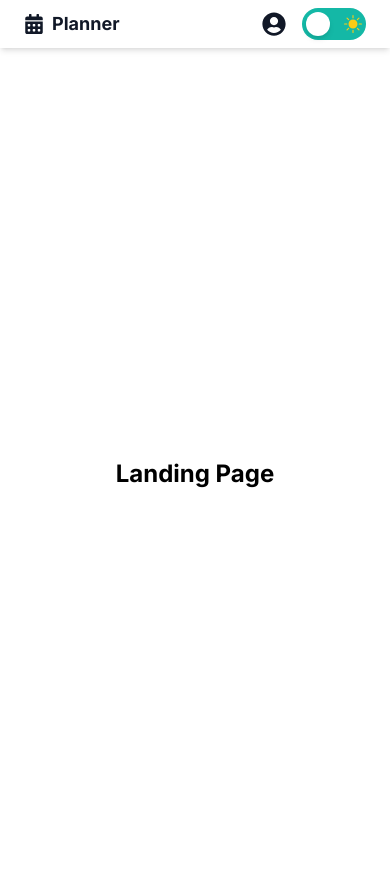
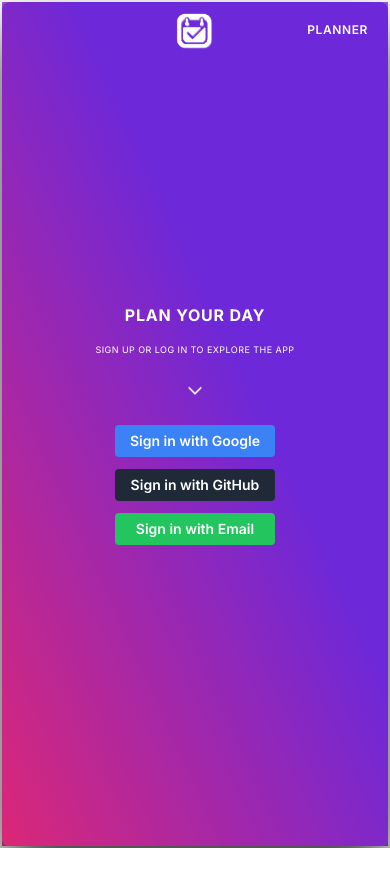
Before and after one commit to Oluwatobii/planner, a Next.js app: page / in a window 390 px wide. Shown: the top 886 px of the page. After the commit the page ends 848 px from the top, so only its background shows below. Built offline with nearby package versions, Linux system fonts and the light colour scheme.

Commit message:
CDE-2: Creating a responsive landing page

```diff
--- a/src/app/layout.tsx
+++ b/src/app/layout.tsx
@@ -16,7 +16,7 @@ export const metadata: Metadata = {
   title: 'Planner',
   description: 'Plan your day, own your time.',
   icons: {
-    icon: '/planner.png'
+    icon: '/planner.svg'
   }
 }
 
@@ -27,7 +27,7 @@ export default function RootLayout({ children }: Readonly<{ children: React.Reac
         <Themes>
           <ApplicationWrapper>
             <Header />
-            <main className="flex justify-center p-1">{children}</main>
+            <main className="flex justify-center p-[2px]">{children}</main>
           </ApplicationWrapper>
         </Themes>
       </body>
--- a/src/app/page.tsx
+++ b/src/app/page.tsx
@@ -1,16 +1,61 @@
-'use client'
-
-import { useContext } from 'react'
-
-import { AppContext } from '@/contexts/Application'
+import Image from 'next/image'
 
 export default function Home() {
-  const context = useContext(AppContext)
+  return (
+    <div
+      className="w-screen h-screen flex items-center justify-center"
+      style={{ background: 'linear-gradient(to top right, #ec4899, #8b5cf6 60%)' }} // Outer box gradient
+    >
+      <div
+        className="relative bg-opacity-10 p-6 md:p-12 rounded-lg shadow-3xl w-full md:w-11/12 h-full md:h-2/3 flex flex-col items-center justify-center"
+        style={{ background: 'linear-gradient(to top right, #db2777, #6d28d9 60%)' }} // Inner box gradient
+      >
+        <div className="absolute top-7 md:top-10 transform -translate-y-1/2">
+          <Image
+            src="/planner.png"
+            alt="Logo"
+            width={80}
+            height={80}
+            className="mx-auto filter invert"
+            style={{ filter: 'invert(100%) brightness(2)' }}
+          />
+        </div>
 
-  console.log({ context })
-  return (
-    <div className="w-screen h-screen flex justify-center items-center">
-      <h1 className="text-2xl font-bold text-grey-900 dark:text-white">Landing Page</h1>
+        <div className="relative z-10 text-center text-white">
+          <h1 className="text-1xl md:text-5xl font-bold tracking-wider">PLAN YOUR DAY</h1>
+          <p className="mt-4 text-[9px] md:text-xs uppercase tracking-wider">Sign up or log in to explore the app</p>
+
+          <div className="mt-6 animate-bounce">
+            <svg
+              xmlns="http://www.w3.org/2000/svg"
+              fill="none"
+              viewBox="0 0 24 24"
+              stroke="currentColor"
+              className="w-5 h-5 md:w-6 md:h-6 mx-auto"
+            >
+              <path strokeLinecap="round" strokeLinejoin="round" strokeWidth="2" d="M19 9l-7 7-7-7" />
+            </svg>
+          </div>
+
+          <div className="mt-6 space-y-3 md:space-y-4 flex flex-col items-center">
+            <button className="w-40 bg-blue-500 hover:bg-blue-600 text-white text-sm font-semibold py-1.5 md:py-2 px-3 rounded">
+              Sign in with Google
+            </button>
+            <button className="w-40 bg-gray-800 hover:bg-gray-900 text-white text-sm font-semibold py-1.5 md:py-2 px-3 rounded">
+              Sign in with GitHub
+            </button>
+            <button className="w-40 bg-green-500 hover:bg-green-600 text-white text-sm font-semibold py-1.5 md:py-2 px-3 rounded">
+              Sign in with Email
+            </button>
+          </div>
+        </div>
+
+        <div className="absolute top-5 md:top-10 right-5 md:right-10">
+          <p className="text-white uppercase text-xs font-semibold tracking-wider">Planner</p>
+        </div>
+
+        <div className="absolute bottom-0 right-0"></div>
+      </div>
     </div>
   )
 }
--- a/src/components/Header/index.tsx
+++ b/src/components/Header/index.tsx
@@ -1,17 +1,19 @@
 'use client'
 
-import { useState, useEffect, useContext } from 'react'
+import { useState, useContext } from 'react'
 
 import { useTheme } from 'next-themes'
 
 import { BsSunFill } from 'react-icons/bs'
 
-import { FaMoon, FaSearch, FaUserCircle, FaCalendarAlt } from 'react-icons/fa'
+import { FaMoon, FaSearch, FaUserCircle } from 'react-icons/fa'
+
+import Image from 'next/image'
 
 import { AppContext } from '@/contexts/Application'
 
 export default function Header() {
-  const user = true
+  const user = false
 
   const [menuOpen, setMenuOpen] = useState(false)
 
@@ -19,10 +21,10 @@ export default function Header() {
 
   if (user)
     return (
-      <nav className="bg-white dark:bg-gray-900 p-2 shadow-md dark:shadow-dark-md">
+      <nav className="bg-white dark:bg-gray-900 p-[5px] shadow-md dark:shadow-dark-md">
         <div className="px-4 mx-auto flex items-center justify-between relative">
-          <div className="flex items-center space-x-2">
-            <FaCalendarAlt className="text-xl text-gray-900 dark:text-white" />
+          <div className="flex items-center space-x-1">
+            <Image src="/planner.png" alt="Logo" width={50} height={50} className="mx-auto" />
             <div className="text-lg font-bold text-gray-900 dark:text-white">Planner</div>
           </div>
 
--- a/tailwind.config.ts
+++ b/tailwind.config.ts
@@ -16,6 +16,9 @@ const config: Config = {
       backgroundImage: {
         'gradient-radial': 'radial-gradient(var(--tw-gradient-stops))',
         'gradient-conic': 'conic-gradient(from 180deg at 50% 50%, var(--tw-gradient-stops))'
+      },
+      boxShadow: {
+        '3xl': '0 30px 60px rgba(0, 0, 0, 0.8)'
       }
     }
   },
```
